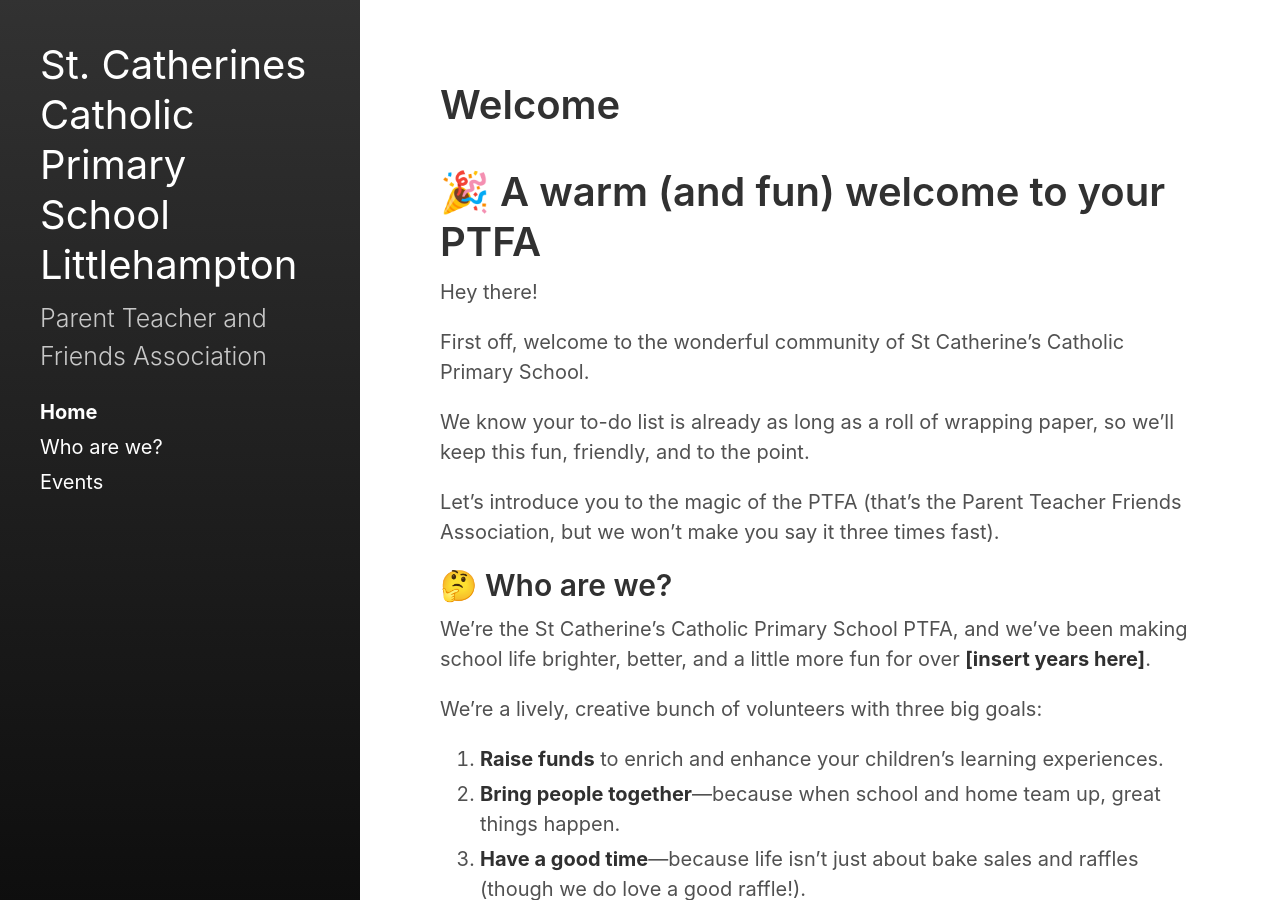
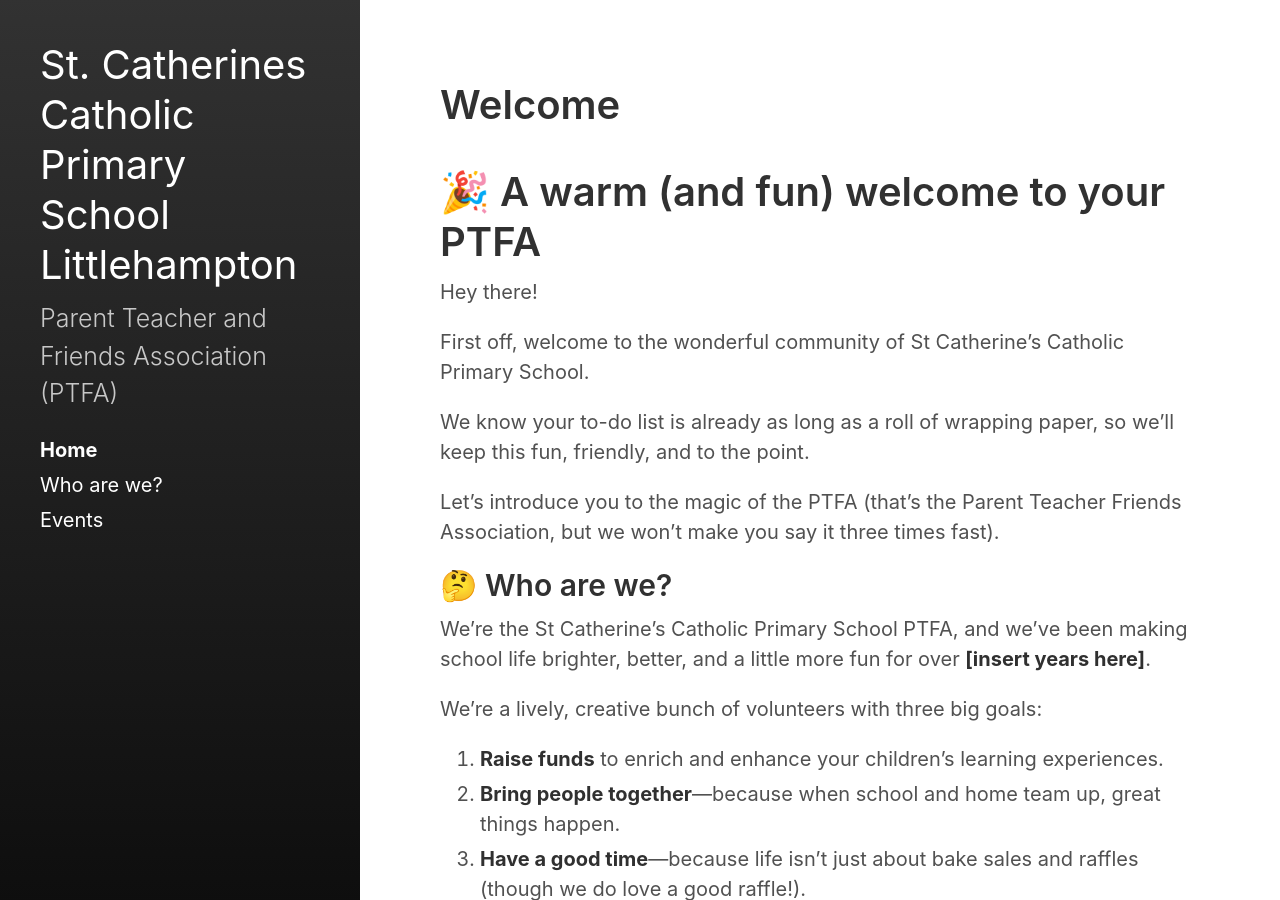
Before and after one commit to skeddy/stcathsptfa, a Jekyll site: the page built from index.md, in a window 1280 px wide and 900 px high. Built offline with Jekyll 4.4.1, drawn with Linux system fonts in a browser that asks for light colours.

Commit message:
Update _config.yml

```diff
--- a/_config.yml
+++ b/_config.yml
@@ -4,7 +4,7 @@ highlighter:      rouge
 
 # Setup
 title: St. Catherines Catholic Primary School Littlehampton
-description: Parent Teacher and Friends Association
+description: Parent Teacher and Friends Association (PTFA)
 
 paginate:         5
 # paginate_path:    '/page:num'
```
